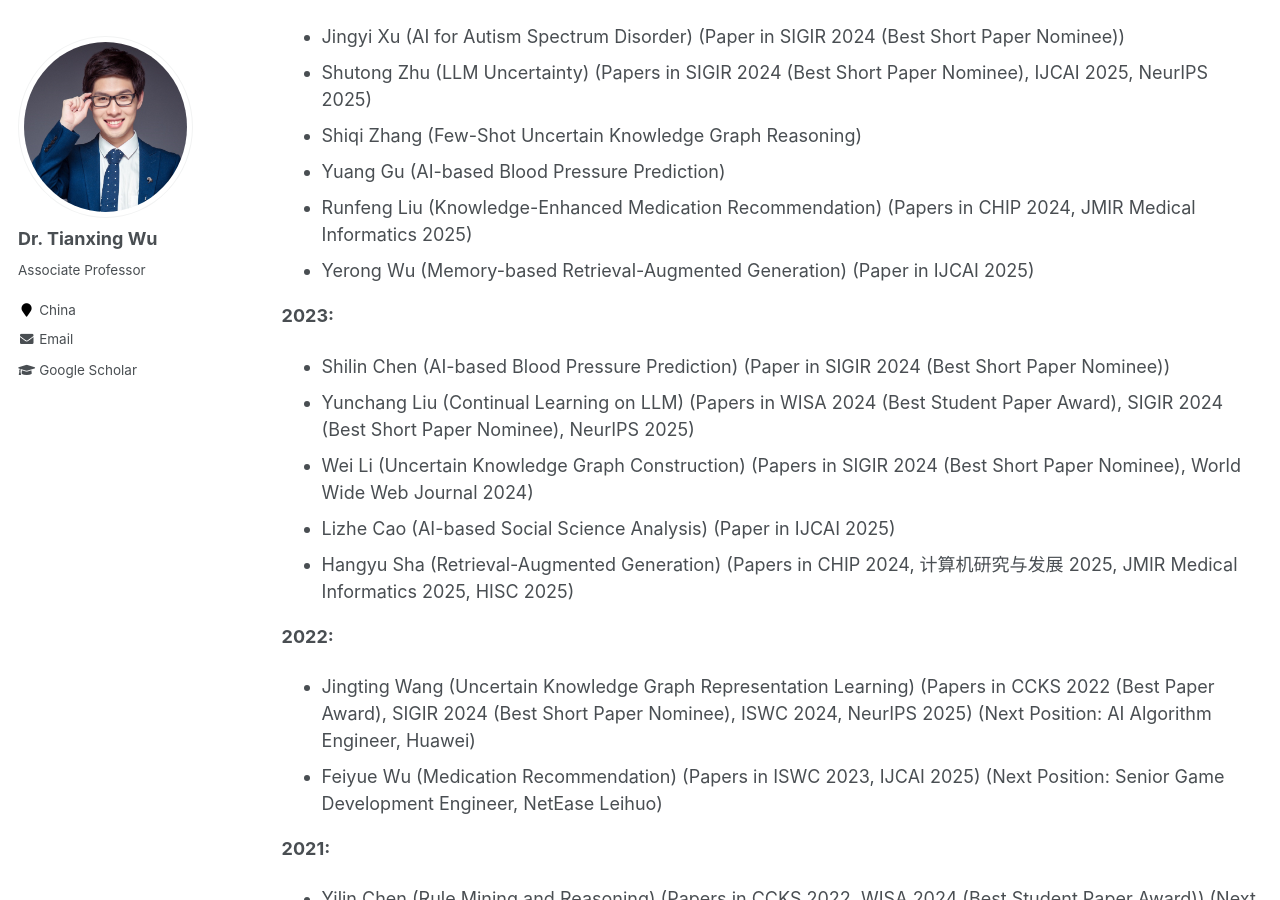
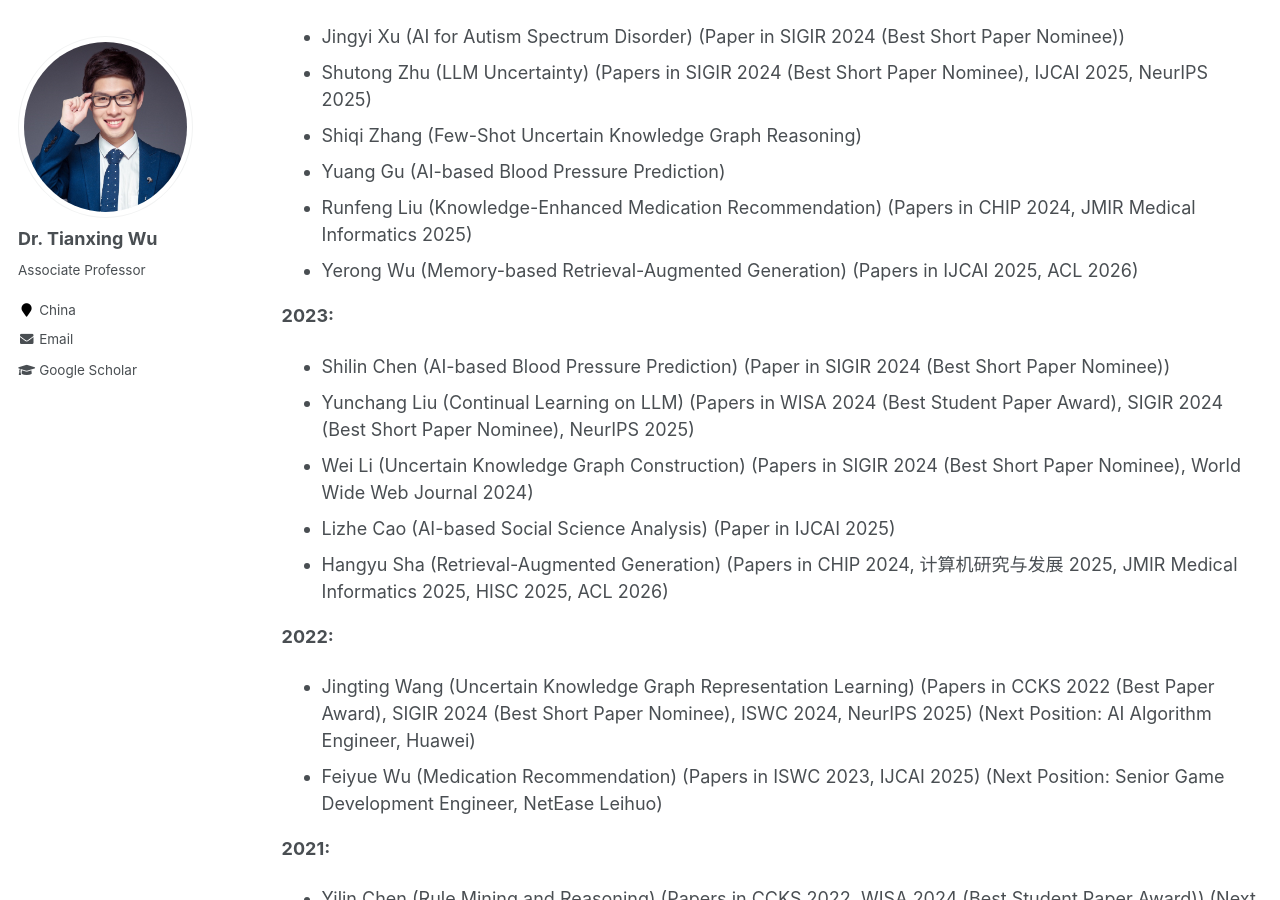
Before and after one commit to tianxing-wu/tianxing-wu.github.io, a Jekyll site: the page built from _pages/students.md, in a window 1280 px wide and 900 px high, scrolled down 742 px. Built offline with Jekyll 4.4.1, drawn with Linux system fonts in a browser that asks for light colours; comment, search, counter and statistics services are not loaded.

Commit message:
info update

```diff
--- a/_pages/students.md
+++ b/_pages/students.md
@@ -24,14 +24,14 @@ author_profile: true
 * Shiqi Zhang (Few-Shot Uncertain Knowledge Graph Reasoning)
 * Yuang Gu (AI-based Blood Pressure Prediction)
 * Runfeng Liu (Knowledge-Enhanced Medication Recommendation) (Papers in CHIP 2024, JMIR Medical Informatics 2025)
-* Yerong Wu (Memory-based Retrieval-Augmented Generation) (Paper in IJCAI 2025)
+* Yerong Wu (Memory-based Retrieval-Augmented Generation) (Papers in IJCAI 2025, ACL 2026)
 
 **2023:**
 * Shilin Chen (AI-based Blood Pressure Prediction) (Paper in SIGIR 2024 (Best Short Paper Nominee))
 * Yunchang Liu (Continual Learning on LLM) (Papers in WISA 2024 (Best Student Paper Award), SIGIR 2024 (Best Short Paper Nominee), NeurIPS 2025)
 * Wei Li (Uncertain Knowledge Graph Construction) (Papers in SIGIR 2024 (Best Short Paper Nominee), World Wide Web Journal 2024)
 * Lizhe Cao (AI-based Social Science Analysis) (Paper in IJCAI 2025)
-* Hangyu Sha (Retrieval-Augmented Generation) (Papers in CHIP 2024, 计算机研究与发展 2025, JMIR Medical Informatics 2025, HISC 2025)
+* Hangyu Sha (Retrieval-Augmented Generation) (Papers in CHIP 2024, 计算机研究与发展 2025, JMIR Medical Informatics 2025, HISC 2025, ACL 2026)
 
 **2022:**
 * Jingting Wang (Uncertain Knowledge Graph Representation Learning) (Papers in CCKS 2022 (Best Paper Award), SIGIR 2024 (Best Short Paper Nominee), ISWC 2024, NeurIPS 2025) (Next Position: AI Algorithm Engineer, Huawei)
```
Also changed, not shown: _pages/about.md (+1 -1 lines), _pages/selected_publications.md (+1 -0 lines), 1 other file.
